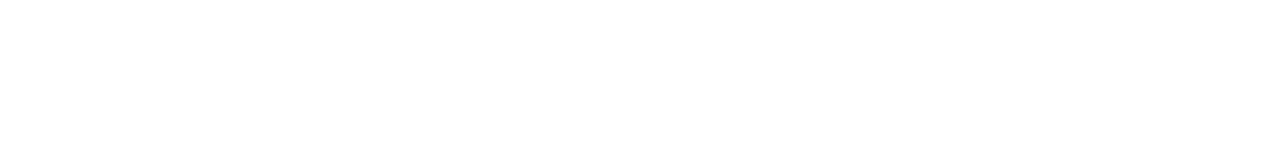
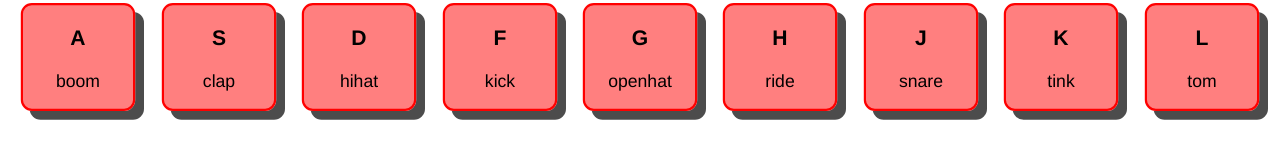
Before and after one commit to Sondreo10/trommemaskin, a plain HTML site: page index.html in a window 1280 px wide. Drawn offline with Linux system fonts and the light colour scheme.

Commit message:
ferdig tromme

```diff
--- a/index.html
+++ b/index.html
@@ -6,15 +6,53 @@
     <link rel="stylesheet" href="style.css">
   </head>
   <body>
+      <div id="container">
+        <div class="tromme">
+        <p class="bokstav">A</p>
+        <p class="trommeNavn">boom</p>
+      </div>
+      <div class="tromme">
+        <p class="bokstav">S</p>
+        <p class="trommeNavn">clap</p>
+      </div>
+      <div class="tromme">
+        <p class="bokstav">D</p>
+        <p class="trommeNavn">hihat</p>
+      </div>
+      <div class="tromme">
+        <p class="bokstav">F</p>
+        <p class="trommeNavn">kick</p>
+      </div>
+      <div class="tromme">
+        <p class="bokstav">G</p>
+        <p class="trommeNavn">openhat</p>
+      </div>
+      <div class="tromme">
+        <p class="bokstav">H</p>
+        <p class="trommeNavn">ride</p>
+      </div>
+      <div class="tromme">
+        <p class="bokstav">J</p>
+        <p class="trommeNavn">snare</p>
+      </div>
+      <div class="tromme">
+        <p class="bokstav">K</p>
+        <p class="trommeNavn">tink</p>
+      </div>
+      <div class="tromme">
+        <p class="bokstav">L</p>
+        <p class="trommeNavn">tom</p>
+      </div>
+      </div>
       <audio src="trommer/boom.wav"</audio>
       <audio src="trommer/clap.wav"></audio>
       <audio src="trommer/hihat.wav"></audio>
+      <audio src="trommer/kick.wav"></audio>
       <audio src="trommer/openhat.wav"></audio>
       <audio src="trommer/ride.wav"></audio>
       <audio src="trommer/snare.wav"></audio>
       <audio src="trommer/tink.wav"></audio>
       <audio src="trommer/tom.wav"></audio>
-    <audio src="trommer/kick.wav"></audio>
    <script src="script.js" charset="utf-8"></script>
   </body>
 </html>
--- a/script.js
+++ b/script.js
@@ -1,8 +1,9 @@
 // referanser til html-elementer
 const audio = document.querySelectorAll("audio");
+const divTrommer = document.querySelectorAll(".tromme");
 
 // globale variabler
-const knapper = ["a","s","d","f","g","h","j","39"];
+const knapper = ["a","s","d","f","g","h","j","k","l"];
 
 // hendelsesfunksjoner
 document.onkeydown = function(event){
@@ -10,8 +11,15 @@ document.onkeydown = function(event){
   for(let i = 0;i < 9; i++){
     console.log(i);
     if(event.key ===knapper[i]){
+      divTrommer[i].classList.add("valgtTromme");
       audio[i].play();
-      audio[i].currenTime = 0;
+      audio[i].currentTime = 0;
     }
   }
 }
+
+document.onkeyup = function(event) {
+  for(let i = 0; i < 9; i++){
+    divTrommer[i].classList.remove("valgtTromme");
+  }
+}
--- a/style.css
+++ b/style.css
@@ -0,0 +1,28 @@
+body {
+  font-family: helvetica;
+}
+
+#container{
+  display: flex;
+  justify-content: space-around;
+}
+
+.tromme {
+  border: 2px red solid;
+  background-color: rgba(255,0,0,0.5);
+  width: 100px;
+  border-radius: 10px;
+  text-align: center;
+  box-shadow: 8px 8px rgba(0,0,0,0.7);
+  transform: scale(1.1);
+}
+
+.valgtTromme {
+  border-color: yellow;
+  background-color: lightgrey;
+}
+
+.bokstav{
+  font-size: 1.2rem;
+  font-weight: bolder;
+}
```
Lines whose indentation alone changed are shown as unchanged.
